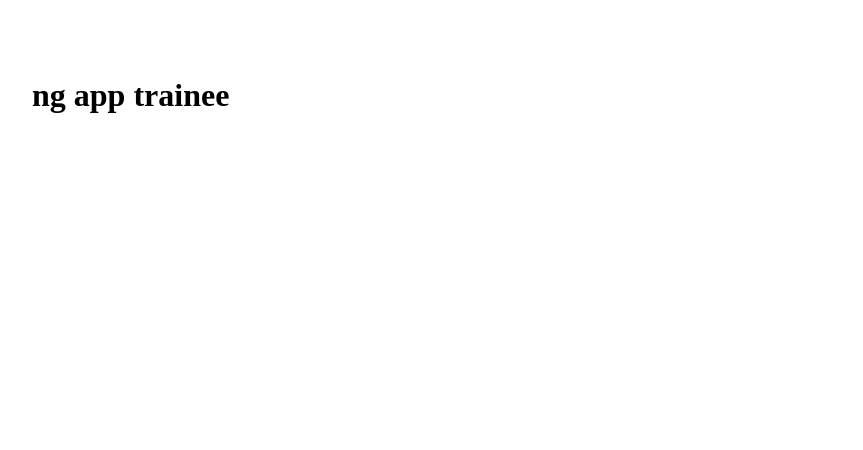
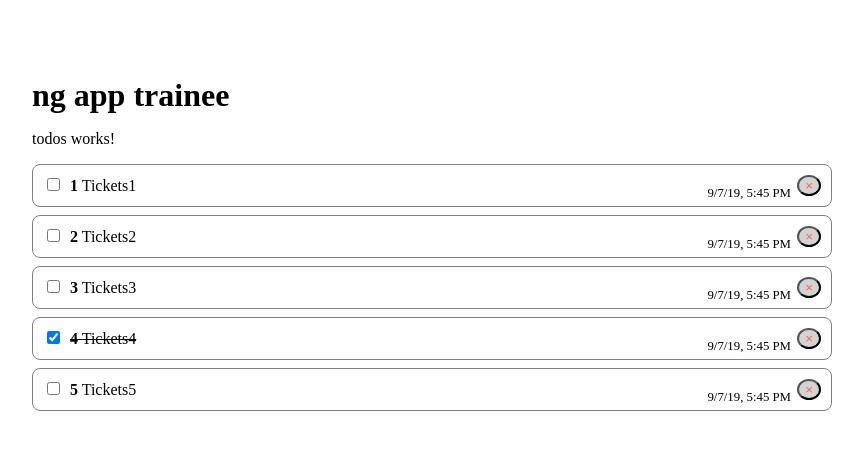
Before and after one commit to skravche/qs-angular-start, an Angular app: page / in a window 1280 px wide. Shown: the top 450 px of the page, without its empty margins (208-1071 px from the left). Built offline with nearby package versions, Linux system fonts and the light colour scheme.

Commit message:
todos check list

```diff
--- a/src/app/app.component.html
+++ b/src/app/app.component.html
@@ -1,3 +1,4 @@
 <div class="container">
   <h1>{{ appTitle }}</h1>
+  <app-todos></app-todos>
 </div>
--- /dev/null
+++ b/src/app/shared/todos.service.ts
@@ -0,0 +1,24 @@
+import { Injectable } from "@angular/core";
+
+export interface Todo {
+  id: number;
+  title: string;
+  completed: boolean;
+  date?: any;
+}
+
+@Injectable({ providedIn: "root" })
+export class TodosService {
+  public todos: Todo[] = [
+    { id: 1, title: "Tickets1", completed: false, date: new Date() },
+    { id: 2, title: "Tickets2", completed: false, date: new Date() },
+    { id: 3, title: "Tickets3", completed: false, date: new Date() },
+    { id: 4, title: "Tickets4", completed: true, date: new Date() },
+    { id: 5, title: "Tickets5", completed: false, date: new Date() }
+  ];
+  onToggle(id: number) {
+    console.log(id);
+    const idx = this.todos.findIndex(t => t.id === id);
+    this.todos[idx].completed = !this.todos[idx].completed;
+  }
+}
--- a/src/app/todos/todos.component.css
+++ b/src/app/todos/todos.component.css
@@ -0,0 +1,39 @@
+ul {
+  list-style: none;
+  padding: 0;
+  margin: 0;
+  margin-top: 1rem;
+}
+li {
+  position: relative;
+  border: 1px solid grey;
+  border-radius: 8px;
+  padding: 10px;
+  margin-bottom: 0.5rem;
+  display: flex;
+  justify-content: space-between;
+}
+
+input {
+  margin-right: 10px;
+}
+
+small {
+  position: absolute;
+  right: 40px;
+  bottom: 5px;
+  font-size: 0.8rem;
+}
+.done {
+  text-decoration: line-through;
+}
+.rm {
+  color: tomato;
+  border-radius: 50%;
+  background: lightgray;
+  transition: 0.3s all;
+  cursor: pointer;
+}
+.rm :hover {
+  background: darken(tomato, 20%);
+}
--- a/src/app/todos/todos.component.html
+++ b/src/app/todos/todos.component.html
@@ -1 +1,16 @@
 <p>todos works!</p>
+<ul>
+  <li *ngFor="let todo of todosService.todos; let i = index">
+    <span [class.done]="todo.completed">
+      <input
+        type="checkbox"
+        [checked]="todo.completed"
+        (change)="onChange(todo.id)"
+      />
+      <strong>{{ i + 1 }}</strong>
+      {{ todo.title }}
+    </span>
+    <small>{{ todo.date | date: "short" }}</small>
+    <button class="rm">&times;</button>
+  </li>
+</ul>
--- a/src/app/todos/todos.component.ts
+++ b/src/app/todos/todos.component.ts
@@ -1,15 +1,17 @@
-import { Component, OnInit } from '@angular/core';
+import { Component, OnInit } from "@angular/core";
+import { TodosService } from "../shared/todos.service";
 
 @Component({
-  selector: 'app-todos',
-  templateUrl: './todos.component.html',
-  styleUrls: ['./todos.component.css']
+  selector: "app-todos",
+  templateUrl: "./todos.component.html",
+  styleUrls: ["./todos.component.css"]
 })
 export class TodosComponent implements OnInit {
+  constructor(private todosService: TodosService) {}
 
-  constructor() { }
+  ngOnInit() {}
 
-  ngOnInit() {
+  onChange(id: number) {
+    this.todosService.onToggle(id);
   }
-
 }
```
Also changed, not shown: 1 other file (tests, documents, lock files or other folders).
